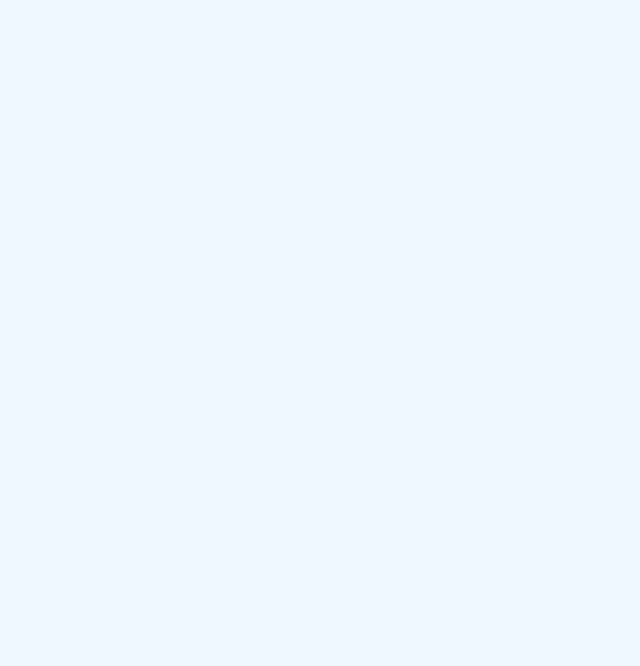
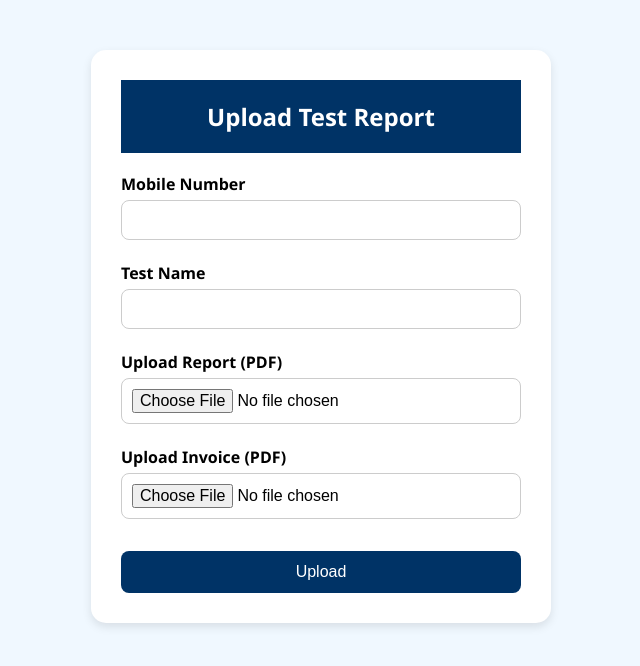
Before and after one commit to omcenter/lab-app-frontend, a React (Create React App) app: page /lab/upload in a window 1280 px wide. Before the commit this address had no page. Shown: the top 666 px of the page, without its empty margins (319-959 px from the left). Built offline with nearby package versions, Linux system fonts and the light colour scheme.

Commit message:
Update App.js

```diff
--- a/src/App.js
+++ b/src/App.js
@@ -5,10 +5,10 @@ import PatientDashboard from './pages/PatientDashboard';
 import LoginPage from './pages/LoginPage';
 import AdminDashboard from './pages/AdminDashboard';
 import SalesmanDashboard from './pages/SalesmanDashboard';
-import IndexPage from './pages/IndexPage';
 import DoctorForm from './pages/DoctorForm';
 import AgentForm from './pages/AgentForm';
 import LabForm from './pages/LabForm';
+import LabUploadPage from './pages/LabUploadPage'; // ✅ Make sure this file exists
 import HomePage from './pages/HomePage';
 import './styles/style.css';
 
@@ -23,10 +23,10 @@ function App() {
           <Route path="/patient-dashboard" element={<PatientDashboard />} />
           <Route path="/admin-dashboard" element={<AdminDashboard />} />
           <Route path="/salesman-dashboard" element={<SalesmanDashboard />} />
-          <Route path="/" element={<IndexPage />} />
           <Route path="/doctor" element={<DoctorForm />} />
           <Route path="/agent" element={<AgentForm />} />
           <Route path="/lab" element={<LabForm />} />
+          <Route path="/lab/upload" element={<LabUploadPage />} /> {/* ✅ Report upload page */}
         </Routes>
       </div>
     </Router>
```
